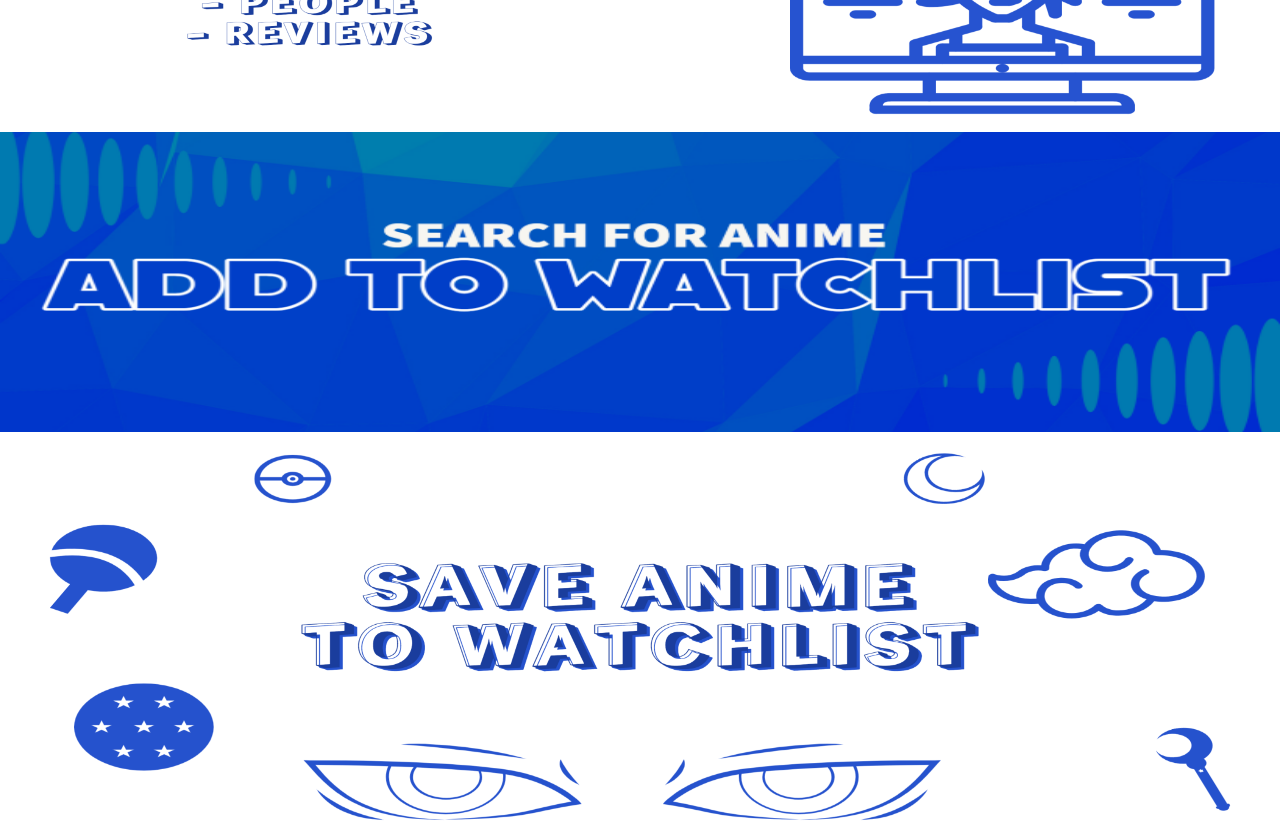
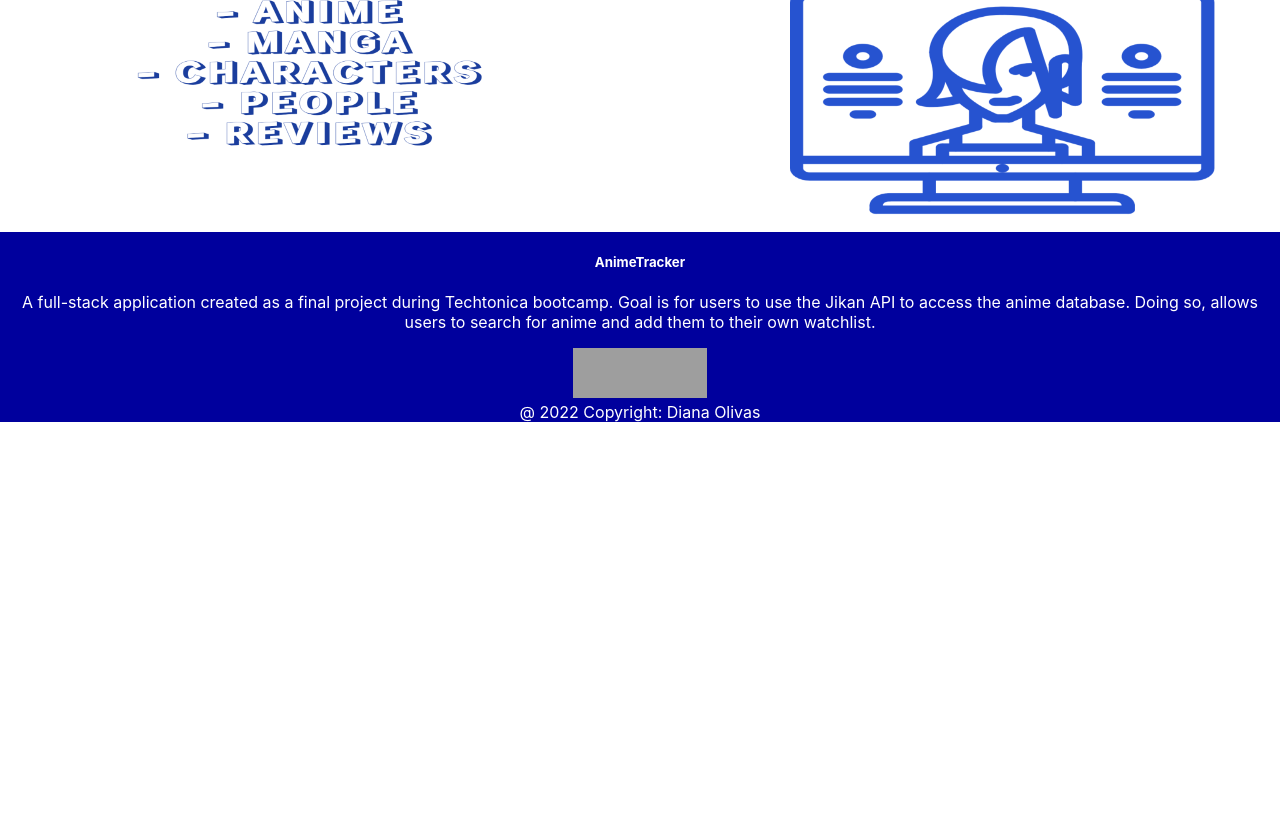
Before and after one commit to dolivas644/AniTracker, a React (Create React App) app in the folder client/: page /Contact in a window 1280 px wide. Shown: the part 760-1600 px from the top of the page. After the commit the page ends 1182 px from the top, so only its background shows below. Built offline with nearby package versions, Linux system fonts and the light colour scheme; grey boxes are pictures that could not be loaded.

Commit message:
Add footer to loginDash

```diff
--- a/client/package.json
+++ b/client/package.json
@@ -5,6 +5,10 @@
   "dependencies": {
     "@auth0/auth0-react": "^1.12.0",
     "@emailjs/browser": "^3.9.1",
+    "@emotion/react": "^11.10.5",
+    "@emotion/styled": "^11.10.5",
+    "@mui/icons-material": "^5.10.9",
+    "@mui/material": "^5.10.13",
     "@testing-library/jest-dom": "^5.16.5",
     "@testing-library/react": "^13.4.0",
     "@testing-library/user-event": "^13.5.0",
@@ -12,6 +16,7 @@
     "body-parser": "^1.20.1",
     "email-js": "^2.0.2",
     "emailjs-com": "^3.2.0",
+    "mdb-ui-kit": "^6.0.0",
     "react": "^18.2.0",
     "react-bootstrap-carousel": "^4.1.1",
     "react-dom": "^18.2.0",
--- /dev/null
+++ b/client/src/components/Footer/Footer.css
@@ -0,0 +1,17 @@
+.container{
+    display: block;
+    align-items: center;
+    align-self: center;
+    align-content: center;
+    text-align: center;
+}
+.text{
+    align-items: center;
+    align-self: center;
+    align-content: center;
+    text-align: center;
+}
+footer{
+    background-color: rgb(0, 0, 157);
+    color: #fff;
+}
--- /dev/null
+++ b/client/src/components/Footer/Footer.js
@@ -0,0 +1,32 @@
+import React from 'react'
+import './Footer.css'
+const Footer = () => {
+
+    return (
+        <div>
+            <footer>
+                <div className='container'>
+                    <div className='text'>
+                        <h5>AnimeTracker</h5>
+                        <p>A full-stack application created as a final project during Techtonica bootcamp.
+                            Goal is for users to use the Jikan API to access the anime database. Doing so,
+                            allows users to search for anime and add them to their own watchlist.
+                        </p>
+                    </div>
+
+                    <div className='SocialMedia'>
+                        <a href="https://www.linkedin.com/in/diana-olivas"><img
+                            src="https://img.icons8.com/nolan/64/linkedin-circled.png" /></a>
+                        <a href="https://github.com/dolivas644"><img src="https://img.icons8.com/nolan/64/github.png" /></a>
+                    </div>
+
+                    <div className='Copyright'>
+                        @ 2022 Copyright: Diana Olivas
+                    </div>
+                </div>
+            </footer>
+        </div>
+    )
+}
+
+export default Footer;
--- a/client/src/components/Login/LoginDash.css
+++ b/client/src/components/Login/LoginDash.css
@@ -1,10 +1,10 @@
 .HeadImg{
-    height:300px;
+    height:400px;
     width: 100% !important;
     margin: 0%;
 }
 .ListImg{
-    height:300px;
+    height:400px;
     width: 100%;
 }
 .AniImg{
--- a/client/src/components/Login/LoginDash.js
+++ b/client/src/components/Login/LoginDash.js
@@ -7,6 +7,8 @@ import ListImg from '../Images/ListImg.png'
 import AniList from './Images/AniList.png'
 import AniSearch from './Images/AniSearch.png'
 import { useState, useEffect } from 'react';
+import Footer from '../Footer/Footer';
+
 const LoginDash = () => {
 
 const [theme, setTheme]=useState('light');
@@ -22,6 +24,7 @@ useEffect(() =>{
     document.body.className = theme;
 }, [theme])
 
+
     return (
         <div>
 
@@ -31,13 +34,12 @@ useEffect(() =>{
                 <img className="HeadImg" src={HeadImg} alt="First slide"></img>
 
                 <img className="AniImg" src={AniSearch} alt="First slide"></img>
-                <img className="HeadImg" src={ListImg} alt="First slide"></img>
+                {/* <img className="HeadImg" src={ListImg} alt="First slide"></img>
                 <br></br>
-                <img className="AniListImg" src={AniList} alt="First slide"></img>
-
-
+                <img className="AniListImg" src={AniList} alt="First slide"></img> */}
 
             </div>
+            <Footer/>
         </div>
     )
 }
```
Also changed, not shown: 1 other file (tests, documents, lock files or other folders).
